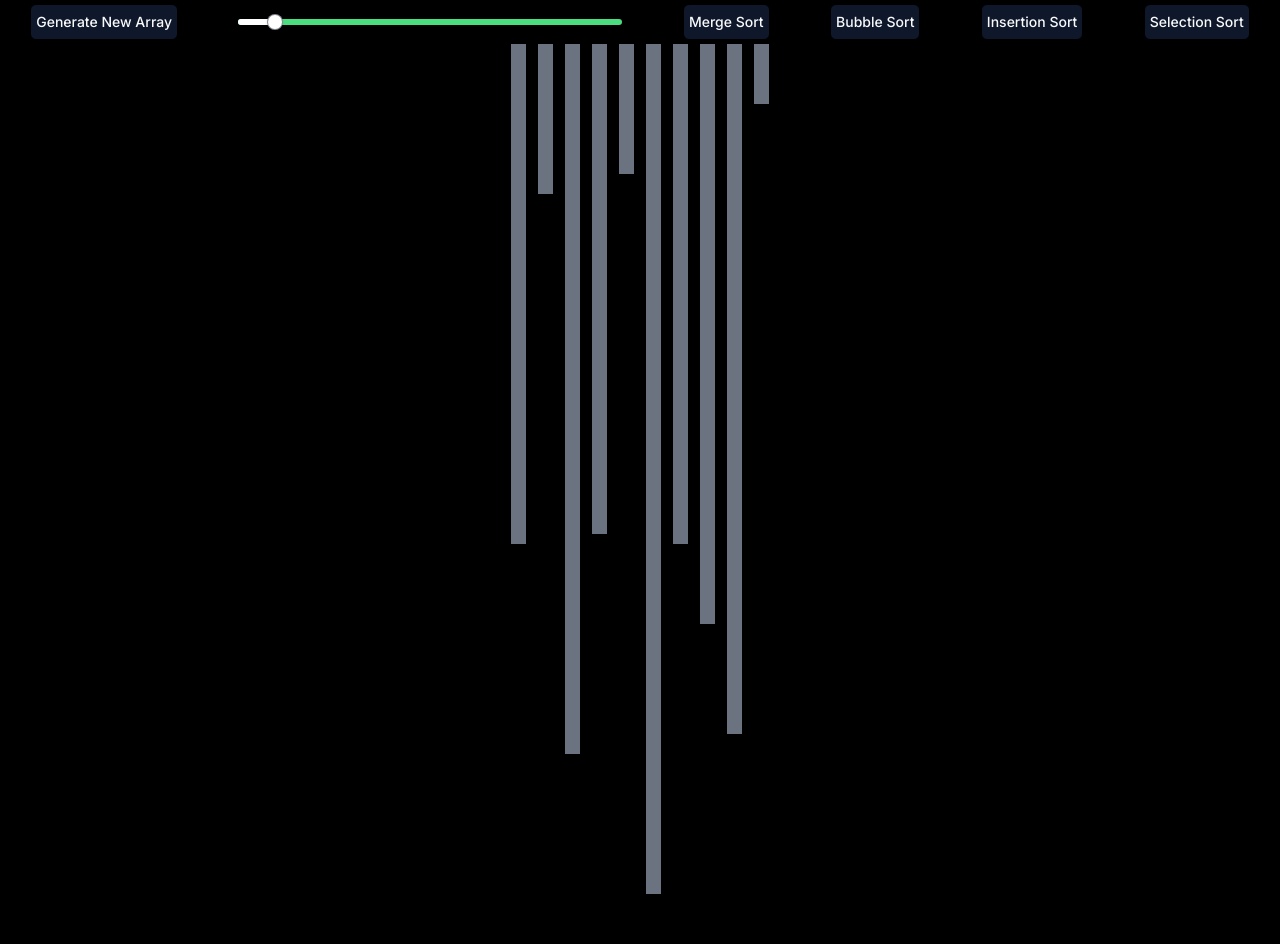
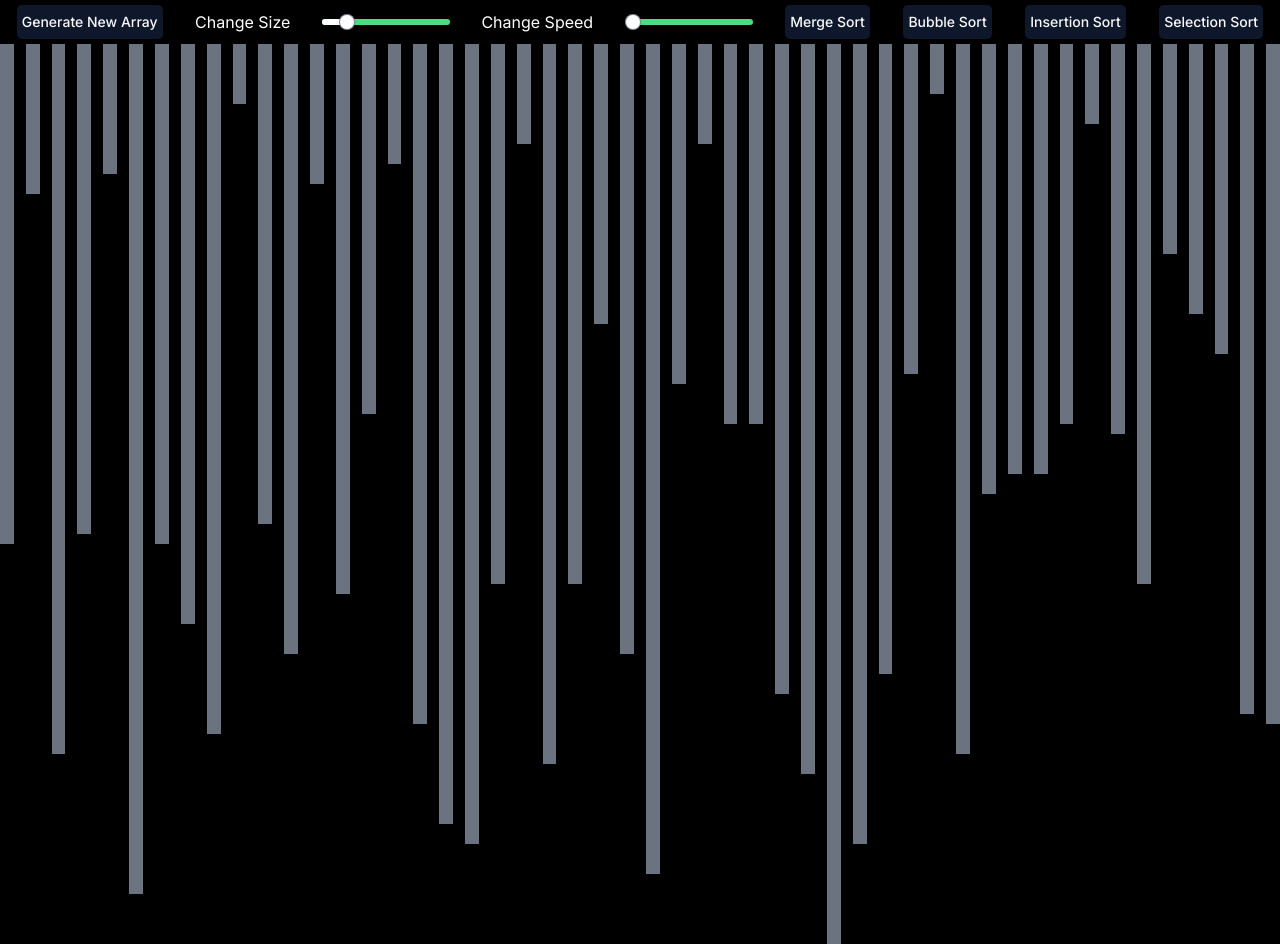
Before and after one commit to krish4693/sorting-visualizer, a Next.js app: page / in a window 1280 px wide. Before the commit the page ends 894 px from the top, so only its background shows below. Built offline with nearby package versions, Linux system fonts and the light colour scheme.

Commit message:
feat: delay slider added

```diff
--- a/src/app/page.tsx
+++ b/src/app/page.tsx
@@ -185,9 +185,10 @@ export default function Home() {
   const [sortedIndices, setSortedIndices] = useState<Set<number>>(new Set());
   const [isSorting, setIsSorting] = useState<boolean>(false);
   const isCancelledRef = useRef<boolean>(false);
+  const [delay, setDelay] = useState<number>(10);
 
   useEffect(() => {
-    const newArray = generateRandomArray(10); // Initial array size
+    const newArray = generateRandomArray(50); // Initial array size
     setArray(newArray);
   }, []);
 
@@ -213,7 +214,7 @@ export default function Home() {
     setIsSorting(true); // Set sorting flag
     isCancelledRef.current = false; // Reset cancellation flag before starting merge sort
     const newArray = [...array];
-    await mergeSortInPlace(newArray, 0, newArray.length - 1, 10, updateArray, isCancelledRef);
+    await mergeSortInPlace(newArray, 0, newArray.length - 1, delay, updateArray, isCancelledRef);
     updateArray(newArray, null, null, new Set(newArray.keys()));
     setIsSorting(false); // Reset sorting flag after completion
   };
@@ -222,7 +223,7 @@ export default function Home() {
     if (isSorting) return; // Prevent starting another sort
     setIsSorting(true); // Set sorting flag
     isCancelledRef.current = false; // Reset cancellation flag before starting bubble sort
-    const sortedArray = await bubbleSort([...array], 10, updateArray, isCancelledRef);
+    const sortedArray = await bubbleSort([...array], delay, updateArray, isCancelledRef);
     updateArray(sortedArray, null, null, new Set(sortedArray.keys()));
     setIsSorting(false); // Reset sorting flag after completion
   };
@@ -231,7 +232,7 @@ export default function Home() {
     if (isSorting) return; // Prevent starting another sort
     setIsSorting(true); // Set sorting flag
     isCancelledRef.current = false; // Reset cancellation flag before starting insertion sort
-    const sortedArray = await insertionSort([...array], 50, updateArray, isCancelledRef);
+    const sortedArray = await insertionSort([...array], delay, updateArray, isCancelledRef);
     updateArray(sortedArray, null, null, new Set(sortedArray.keys()));
     setIsSorting(false); // Reset sorting flag after completion
   };
@@ -240,7 +241,7 @@ export default function Home() {
     if (isSorting) return; // Prevent starting another sort
     setIsSorting(true); // Set sorting flag
     isCancelledRef.current = false; // Reset cancellation flag before starting selection sort
-    const sortedArray = await selectionSort([...array], 10, updateArray, isCancelledRef);
+    const sortedArray = await selectionSort([...array], delay, updateArray, isCancelledRef);
     updateArray(sortedArray, null, null, new Set(sortedArray.keys()));
     setIsSorting(false); // Reset sorting flag after completion
   };
@@ -254,6 +255,8 @@ export default function Home() {
         handleInsertionSort={handleInsertionSort}
         handleSelectionSort={handleSelectionSort}
         isSorting={isSorting} // Pass the sorting state to Navbar
+        delay={delay}
+        setDelay={setDelay}
       />
       <Visualizer array={array} index1={index1} index2={index2} sortedIndices={sortedIndices} />
     </div>
--- a/src/components/Navbar.tsx
+++ b/src/components/Navbar.tsx
@@ -9,6 +9,9 @@ interface NavbarProps {
   handleInsertionSort: () => void;
   handleSelectionSort: () => void;
   isSorting: boolean; // Added isSorting prop
+  delay:number; // Added isSorting
+  setDelay: React.Dispatch<React.SetStateAction<number>> // Added isSorting prop
+
 }
 
 const Navbar: React.FC<NavbarProps> = ({
@@ -18,6 +21,8 @@ const Navbar: React.FC<NavbarProps> = ({
   handleInsertionSort,
   handleSelectionSort,
   isSorting, // Destructure isSorting
+  delay,
+  setDelay // Added setDelay prop
 }) => {
   const [currentValue, setCurrentValue] = useState<number>(10);
 
@@ -30,11 +35,12 @@ const Navbar: React.FC<NavbarProps> = ({
       >
         <p>Generate New Array</p>
       </Button>
+      <div className='text-white '>Change Size</div>
       <Slider
-        defaultValue={[5]}
+        defaultValue={[delay]}
         max={65}
         step={1}
-        className='w-[30%]'
+        className='w-[10%]'
         onValueChange={(newValue) => {
           setCurrentValue(newValue[0]);
           if (!isSorting) { // Only generate a new array if not sorting
@@ -42,6 +48,20 @@ const Navbar: React.FC<NavbarProps> = ({
           }
         }}
       />
+      <div className='text-white '>Change Speed</div>
+      {/* controls delay slider below */}
+      <Slider className='w-[10%]'
+        min={10}
+        max={1000}
+        defaultValue={[10]}
+        step={10}
+        onValueChange={(newValue) =>{
+          console.log(newValue);
+          setDelay(newValue[0]);
+        } }
+        />
+
+
       <Button
         onClick={handleMergeSort}
         className='button'
```
